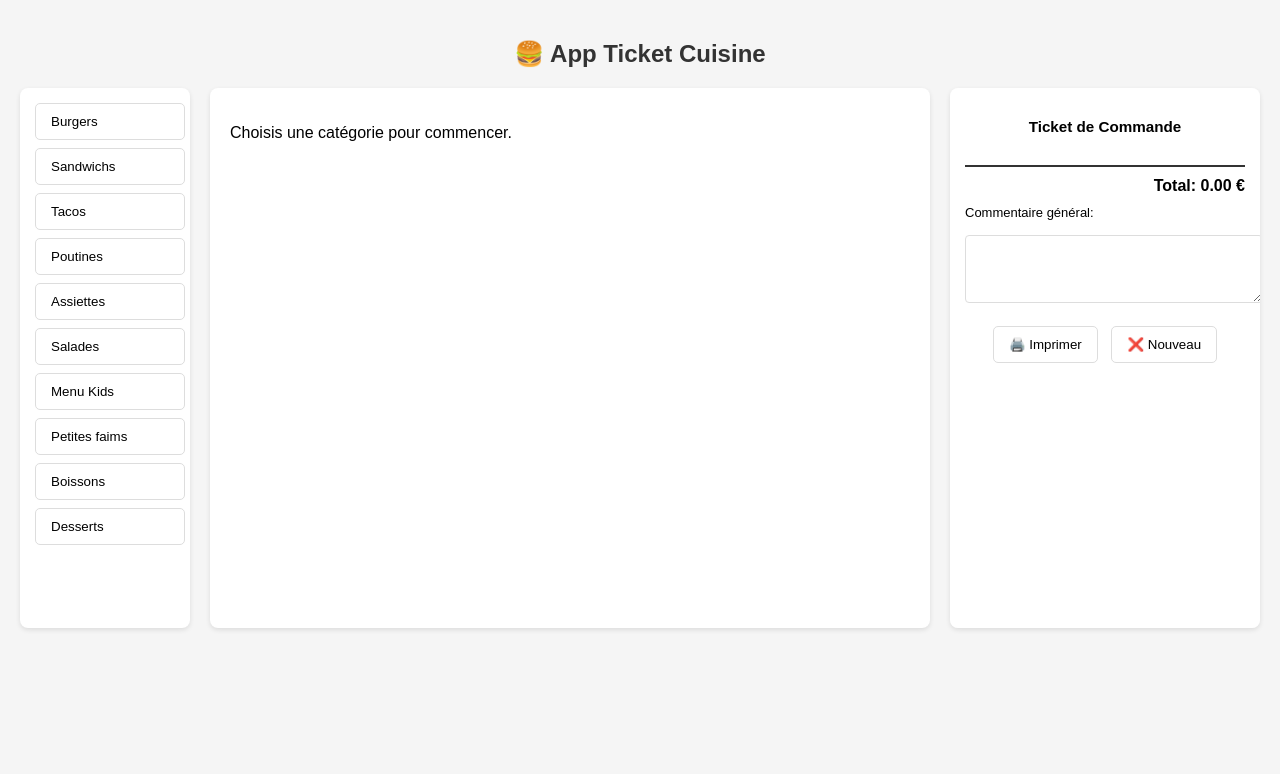
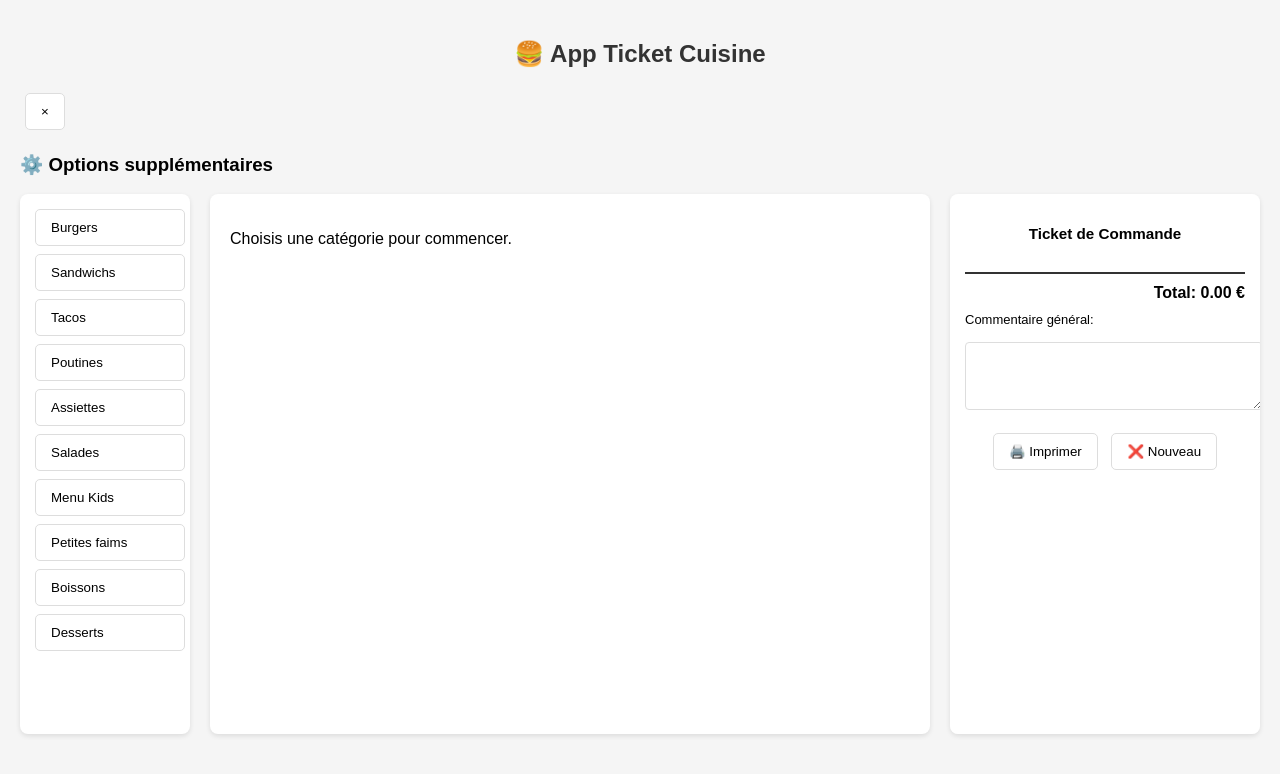
Before and after one commit to kaisbrdch/ticket-cuisine, a plain HTML site: page index.html in a window 1280 px wide. Drawn offline with Linux system fonts and the light colour scheme.

Commit message:
modif options

```diff
--- a/index.html
+++ b/index.html
@@ -8,6 +8,13 @@
 </head>
 <body>
   <h2>🍔 App Ticket Cuisine</h2>
+
+  <!-- Panneau d'options -->
+  <div id="optionsPanel" class="options-panel">
+    <button class="close-options" onclick="closeOptions()">×</button>
+    <h3>⚙️ Options supplémentaires</h3>
+    <div id="optionsContent"></div>
+  </div>
 
   <div class="container">
     <!-- Barre de catégories -->
```
